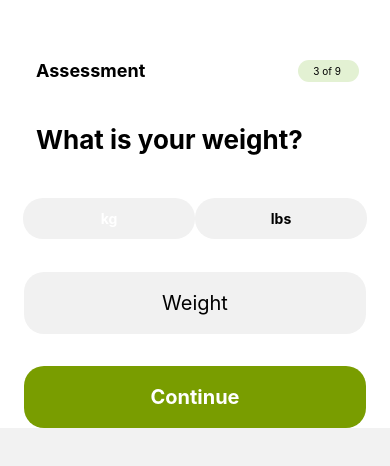
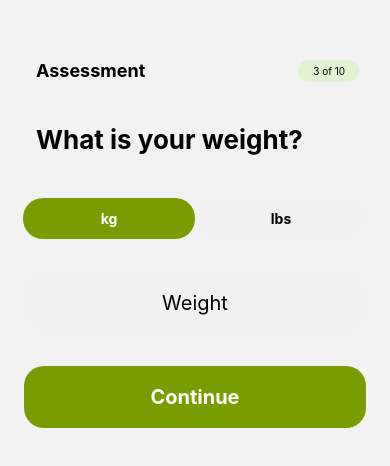
Before and after one commit to jung-eugene/bostonhacks-medimind, a React Native app: screen /A3 in a window 390 px wide. Shown: the top 466 px of the page. Built offline with nearby package versions, Linux system fonts and the light colour scheme.

Commit message:
Update Assessment3.js

```diff
--- a/src/screens/Assessment3.js
+++ b/src/screens/Assessment3.js
@@ -1,9 +1,7 @@
-import React , { useState, useEffect }from 'react';
-import { StyleSheet, View, Text, Image, ScrollView, TouchableOpacity} from 'react-native';
-import { MaterialIcons } from '@expo/vector-icons'; // Make sure to install expo icons or another icon library
-import { TextInput } from 'react-native';
+import React, { useState, useEffect } from 'react';
+import { StyleSheet, View, Text, TextInput, TouchableOpacity } from 'react-native';
 
-const Assessment3 = ( {navigation} ) => {
+const Assessment3 = () => {
   const [selectedUnit, setSelectedUnit] = useState('kg');
 
   const handleUnitSelection = (unit) => {
@@ -20,37 +18,50 @@ const Assessment3 = ( {navigation} ) => {
       <View style={styles.headerContainer}>
         <Text style={styles.header}>Assessment</Text>
         <View style={styles.numberContainer}>
-                <Text style={styles.number}>3 of 9</Text>
+          <Text style={styles.number}>3 of 10</Text>
         </View>
       </View>
 
       <Text style={styles.bigHeader}>What is your weight?</Text>
-        <View>
+
       <View style={styles.container1}>
-                <View style={styles.kgBackground}>
-                    <Text style = {styles.kg}>kg</Text>
-                </View>
-                <View style={styles.lbsBackground}>
-                    <Text style={styles.lbs}>lbs</Text>
+        <TouchableOpacity
+          style={[
+            styles.kgBackground,
+            selectedUnit === 'kg' && { backgroundColor: '#799d00' },
+          ]}
+          onPress={() => handleUnitSelection('kg')}
+        >
+          <Text style={[styles.kg, selectedUnit === 'kg' ? { color: 'white' } : { color: 'black' }]}>
+            kg
+          </Text>
+        </TouchableOpacity>
+
+        <TouchableOpacity
+          style={[
+            styles.lbsBackground,
+            selectedUnit === 'lbs' && { backgroundColor: '#799d00' },
+          ]}
+          onPress={() => handleUnitSelection('lbs')}
+        >
+          <Text style={[styles.lbs, selectedUnit === 'lbs' ? { color: 'white' } : { color: 'black' }]}>
+            lbs
+          </Text>
+        </TouchableOpacity>
       </View>
 
+      <TextInput style={styles.input} placeholder="Weight" />
+
+      <View style={styles.continueButton}>
+        <Text style={styles.continueText}>Continue</Text>
       </View>
-
-        </View>
-
-        <TextInput style={styles.input} placeholder="Weight"/>
-
-        <TouchableOpacity style={styles.continueButton} onPress={() => navigation.navigate('A4')}>
-            <Text style={styles.continueText}>Continue</Text>
-        </TouchableOpacity>
-
     </View>
   );
 };
 
 const styles = StyleSheet.create({
   container: {
-    backgroundColor: 'white',
+    flex: 1,
   },
   header: {
     marginTop: 60,
@@ -103,9 +114,9 @@ const styles = StyleSheet.create({
     fontSize: 20,
     marginLeft: 24,
     backgroundColor: '#f1f1f1',
-    borderRadius: 20 ,
+    borderRadius: 20,
     marginTop: 33,
-    textAlign: 'center'
+    textAlign: 'center',
   },
   number: {
     fontSize: 10,
```
Lines whose indentation alone changed are shown as unchanged.
